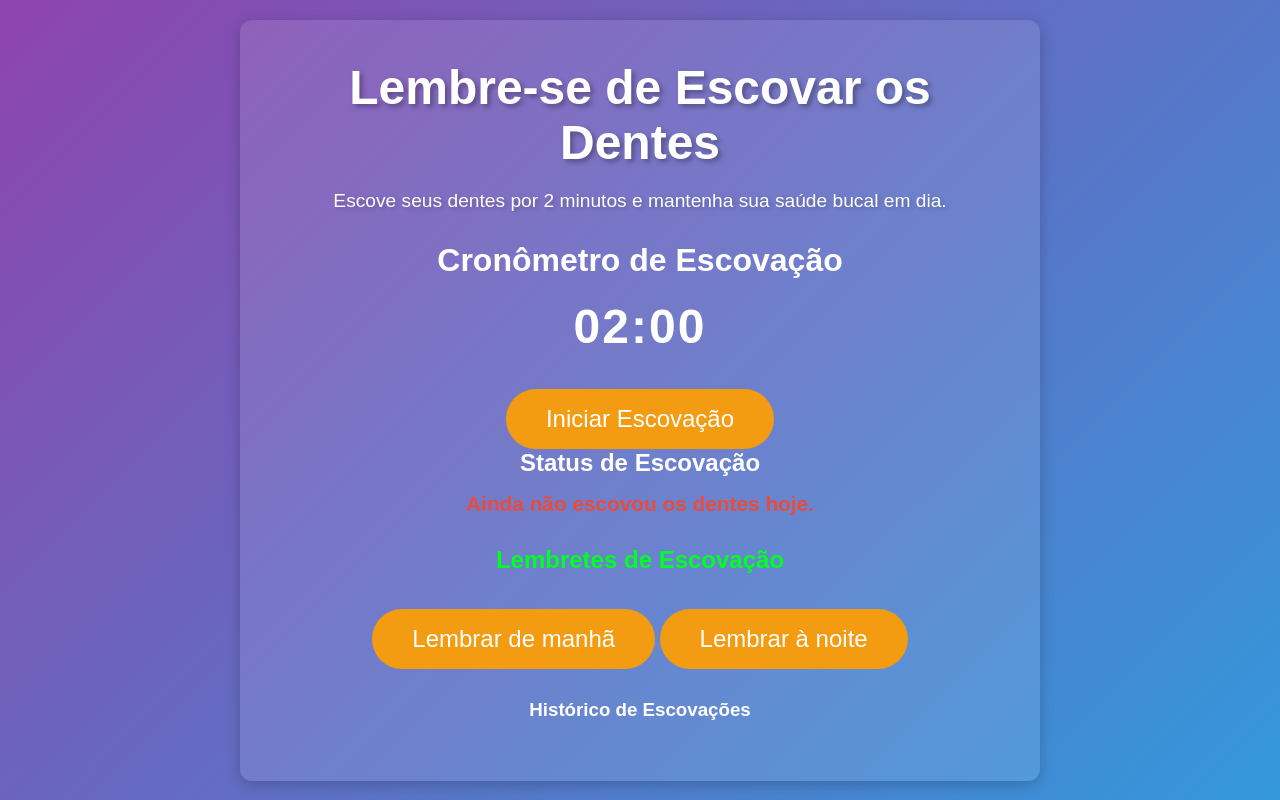
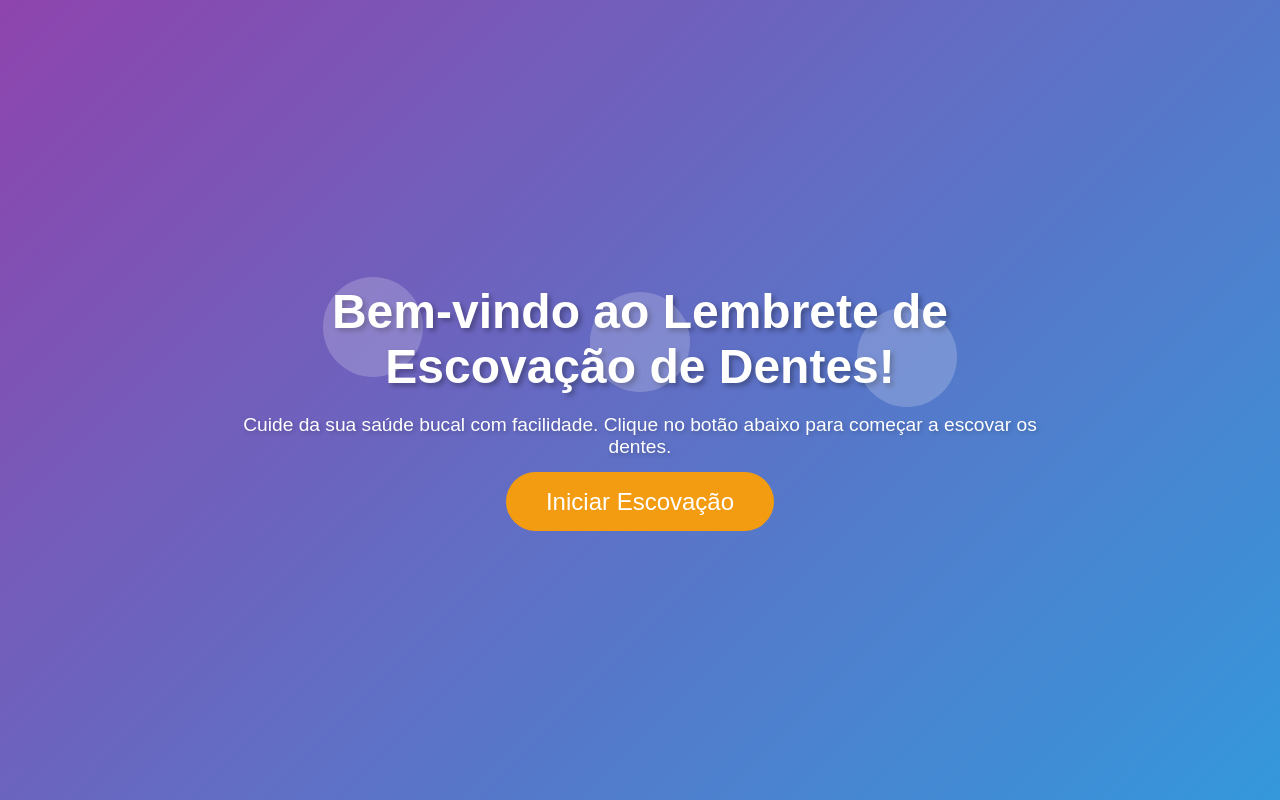
Before and after one commit to frankkkgjsafthweq/LembreteEscovar, a plain HTML site: page index.html in a window 1280 px wide. Drawn offline with Linux system fonts and the light colour scheme.

Commit message:
Update index.html

```diff
--- a/index.html
+++ b/index.html
@@ -3,42 +3,27 @@
 <head>
     <meta charset="UTF-8">
     <meta name="viewport" content="width=device-width, initial-scale=1.0">
-    <title>Lembrete de Escovação de Dentes</title>
-    <link rel="stylesheet" href="style.css">
+    <title>Tela Inicial - Escovação de Dentes</title>
+    <link rel="stylesheet" href="telai.css">
 </head>
 <body>
     <div class="container">
-        <div class="header">
-            <h1>Lembre-se de Escovar os Dentes</h1>
-            <p>Escove seus dentes por 2 minutos e mantenha sua saúde bucal em dia.</p>
+        <div class="intro-content">
+            <h1>Bem-vindo ao Lembrete de Escovação de Dentes!</h1>
+            <p>Cuide da sua saúde bucal com facilidade. Clique no botão abaixo para começar a escovar os dentes.</p>
+            <a href="index.html" id="start-btn" class="btn">
+    Iniciar Escovação
+</a>
+
         </div>
 
-        <div class="timer-section">
-            <h2>Cronômetro de Escovação</h2>
-            <div id="timer-display">02:00</div>
-            <button id="start-timer" class="btn">Iniciar Escovação</button>
+        <div class="animation-container">
+            <div class="circle"></div>
+            <div class="circle"></div>
+            <div class="circle"></div>
         </div>
-
-        <div class="status-section">
-            <h3>Status de Escovação</h3>
-            <p id="status">Ainda não escovou os dentes hoje.</p>
-        </div>
-
-        <div class="reminder-section">
-            <h3>Lembretes de Escovação</h3>
-            <button id="morning-reminder" class="btn">Lembrar de manhã</button>
-            <button id="night-reminder" class="btn">Lembrar à noite</button>
-        </div>
-
-        <div class="history-section">
-            <h3>Histórico de Escovações</h3>
-            <ul id="escovacao-history"></ul>
-        </div>
-
-        <!-- Div para animação dos confetes -->
-        <div id="confetti" class="confetti-container"></div>
     </div>
 
-    <script src="index.js"></script>
+    <script src="telai.js"></script>
 </body>
 </html>
```
